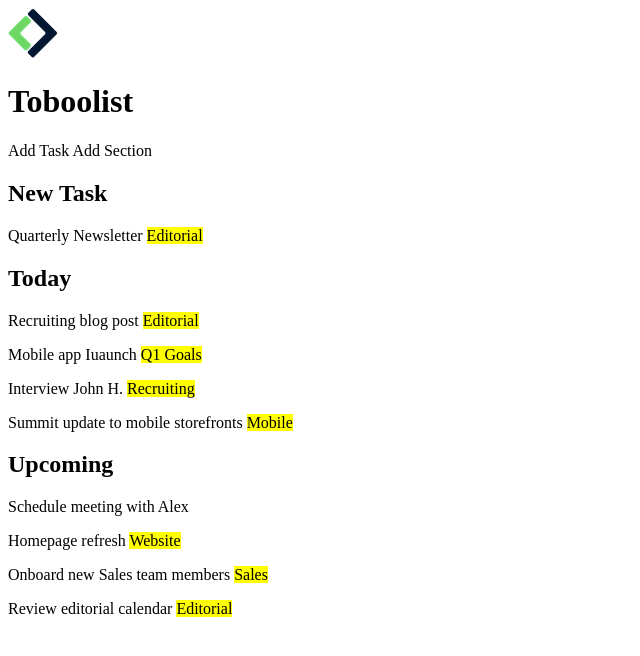
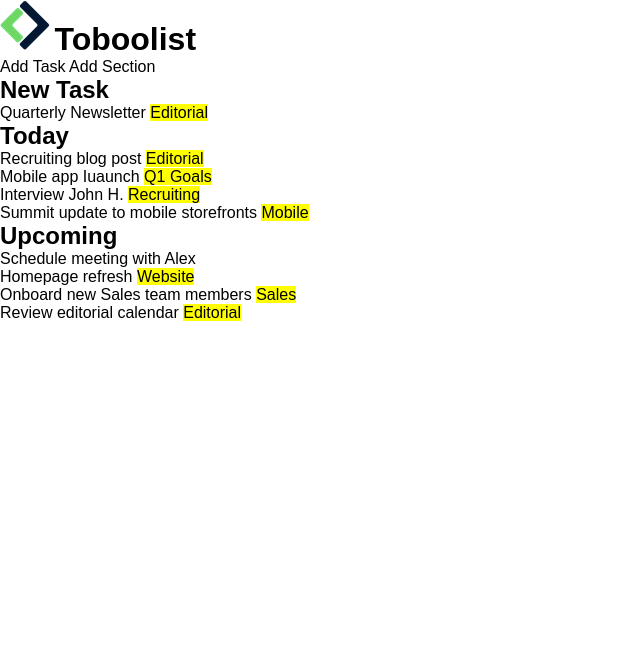
Before and after one commit to Luz42/html-css-toboolist, a plain HTML site: page index.html in a window 1280 px wide. Shown: the whole page, without its empty margins (0-640 px from the left). Drawn offline with Linux system fonts and the light colour scheme.

Commit message:
aggiornato style.css aggiunto RESET e TITLE

```diff
--- a/index.html
+++ b/index.html
@@ -5,17 +5,18 @@
     <meta charset="UTF-8">
     <meta http-equiv="X-UA-Compatible" content="IE=edge">
     <meta name="viewport" content="width=device-width, initial-scale=1.0">
-    <title>Document</title>
+    <title>Toboolist</title>
+    <link rel="stylesheet" href="style.css">
 </head>
 
 <body>
 
     <!-- TITLE -->
 
-    <head>
+    <header>
         <img src="img/logo.png" alt="logo di boolean">
         <h1>Toboolist</h1>
-    </head>
+    </header>
     <!-- /TITLE -->
 
     <!-- CONTENT -->
--- a/style.css
+++ b/style.css
@@ -0,0 +1,16 @@
+/* RESET */
+* {
+    box-sizing: border-box;
+    padding: 0;
+    margin: 0;
+    font-family: sans-serif;
+}
+
+/* /RESET */
+
+/* TITLE */
+h1 {
+    display: inline-block;
+}
+
+/* /TITLE */
```
